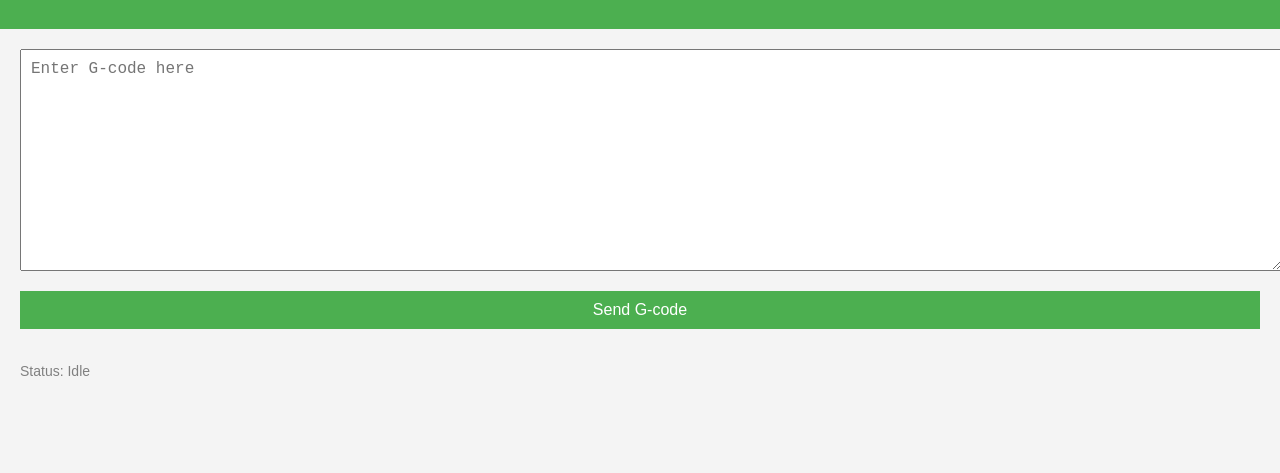
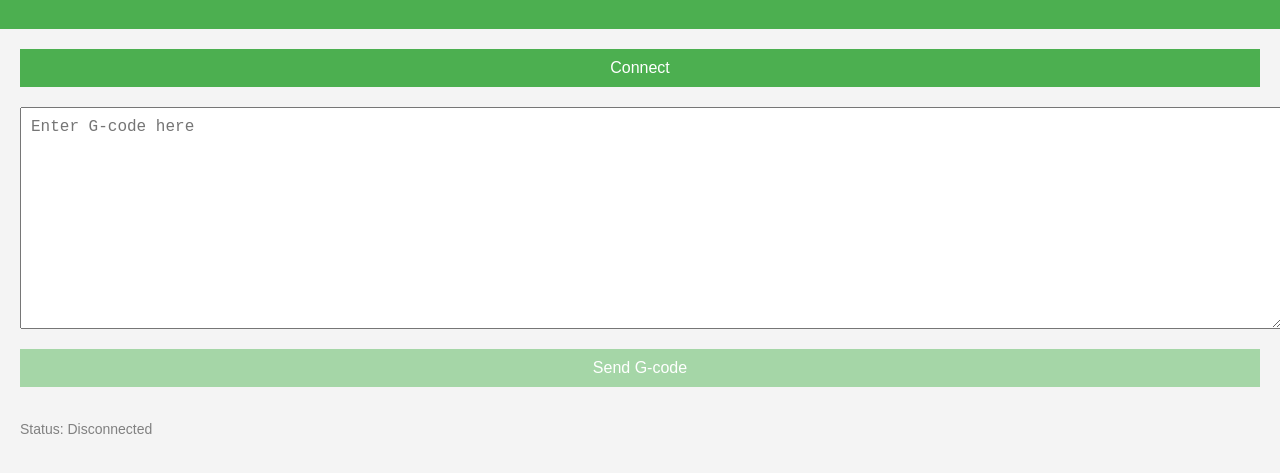
Before and after one commit to aguswiy/WEBsocket-WEmos-D1-R1-CNC-Controller, a plain HTML site: page index.html in a window 1280 px wide. Shown: the part 71-544 px from the top of the page. Drawn offline with Linux system fonts and the light colour scheme.

Commit message:
index.html

```diff
--- a/index.html
+++ b/index.html
@@ -3,7 +3,7 @@
 <head>
   <meta charset="UTF-8">
   <meta name="viewport" content="width=device-width, initial-scale=1.0">
-  <title>CNC Controller</title>
+  <title>CNC WebSocket Controller</title>
   <style>
     body {
       font-family: Arial, sans-serif;
@@ -52,13 +52,15 @@
     <h1>CNC WebSocket Controller</h1>
   </header>
   <main>
+    <button id="connect" onclick="connectWebSocket()">Connect</button>
     <textarea id="gcode" placeholder="Enter G-code here"></textarea>
-    <button id="send" onclick="sendGCode()">Send G-code</button>
-    <p id="status">Status: Idle</p>
+    <button id="send" onclick="sendGCode()" disabled>Send G-code</button>
+    <p id="status">Status: Disconnected</p>
   </main>
 
   <script>
-    const webSocket = new WebSocket('ws://<ESP8266_IP>:81'); // Replace <ESP8266_IP> with the actual IP address
+    let webSocket = null;
+    const connectButton = document.getElementById('connect');
     const sendButton = document.getElementById('send');
     const statusText = document.getElementById('status');
     const gcodeTextarea = document.getElementById('gcode');
@@ -67,17 +69,38 @@
     let currentLineIndex = 0;
     let isProcessing = false;
 
+    function connectWebSocket() {
+      if (webSocket && webSocket.readyState === WebSocket.OPEN) {
+        alert('Already connected');
+        return;
+      }
+
+      const ipAddress = prompt('Enter ESP8266 IP Address (e.g., 192.168.0.100):', '');
+      if (!ipAddress) {
+        alert('IP address is required');
+        return;
+      }
+
+      webSocket = new WebSocket(`ws://${ipAddress}:81`);
+      statusText.textContent = 'Status: Connecting...';
+
       webSocket.onopen = () => {
-      statusText.textContent = 'Status: Connected to CNC';
+        statusText.textContent = 'Status: Connected';
+        connectButton.disabled = true;
+        sendButton.disabled = false;
       };
 
       webSocket.onclose = () => {
         statusText.textContent = 'Status: Disconnected';
+        connectButton.disabled = false;
+        sendButton.disabled = true;
       };
 
       webSocket.onerror = (error) => {
         console.error('WebSocket Error:', error);
-      statusText.textContent = 'Status: Error in communication';
+        statusText.textContent = 'Status: Connection Error';
+        connectButton.disabled = false;
+        sendButton.disabled = true;
       };
 
       webSocket.onmessage = (event) => {
@@ -92,6 +115,7 @@
           }
         }
       };
+    }
 
     function sendGCode() {
       const gcode = gcodeTextarea.value.trim();
```
Lines whose indentation alone changed are shown as unchanged.
